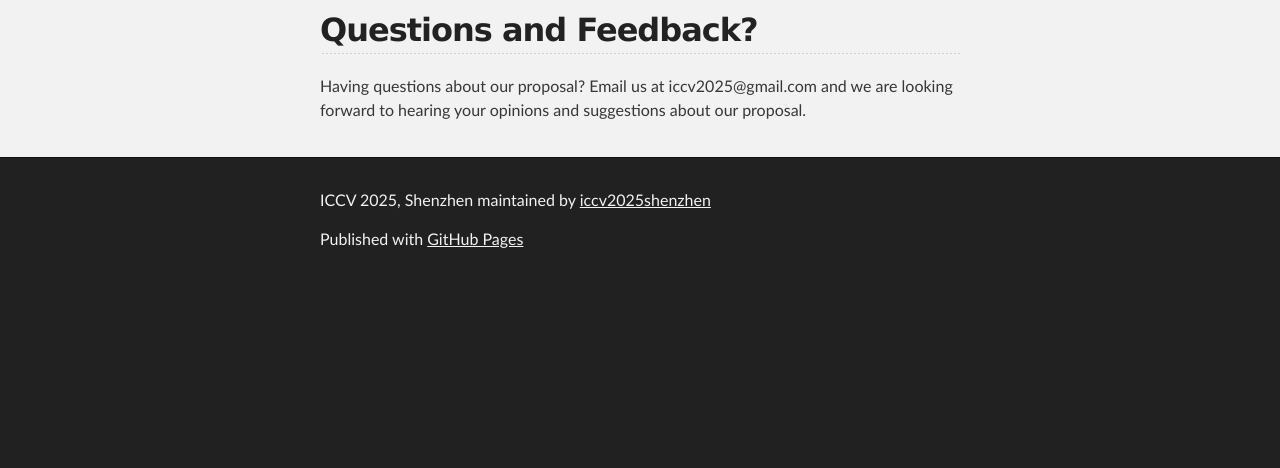
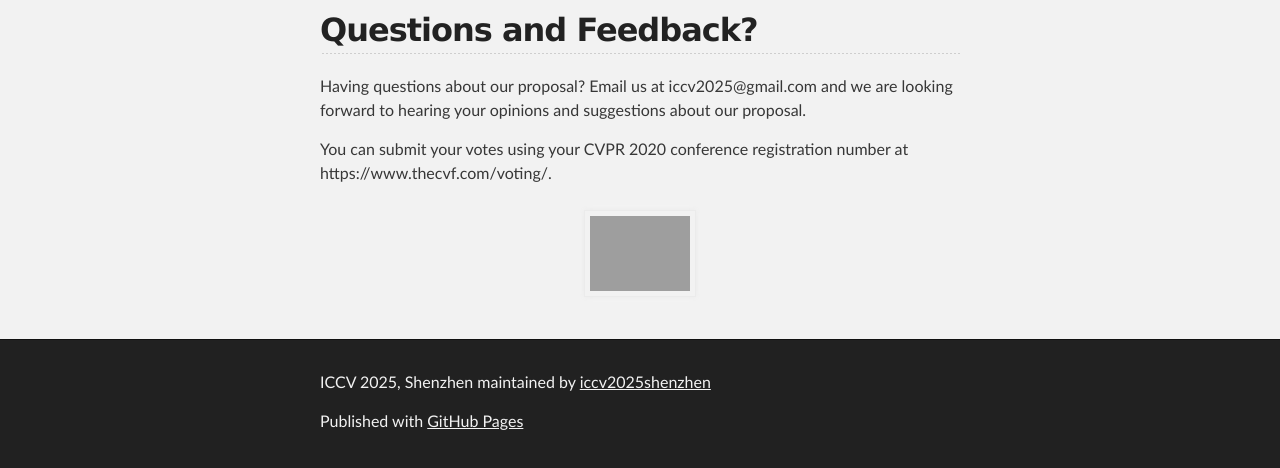
Before and after one commit to iccv2025shenzhen/iccv2025shenzhen, a Jekyll site: the page built from index.md, in a window 1280 px wide and 900 px high, scrolled down 4546 px, cut to the strip 432-900 px from the top of the window. Built offline with Jekyll 4.4.1, drawn with Linux system fonts in a browser that asks for light colours; our own code applies the rules of GitHub Pages for plain Markdown files; before the commit the page ends 5264 px from its top, so only the background shows below that.

Commit message:
Update index.md

```diff
--- a/index.md
+++ b/index.md
@@ -139,3 +139,9 @@ We also invite you to watch the following video presentation by the bidding gene
 ## Questions and Feedback?
 
 Having questions about our proposal? Email us at iccv2025@gmail.com and we are looking forward to hearing your opinions and suggestions about our proposal.
+
+You can submit your votes using your CVPR 2020 conference registration number at https://www.thecvf.com/voting/.
+
+<div class="center-div">
+<img src="https://iccv2025shenzhen.github.io/assets/images/shenzhen_voting.png" width="100">
+</div>
```
